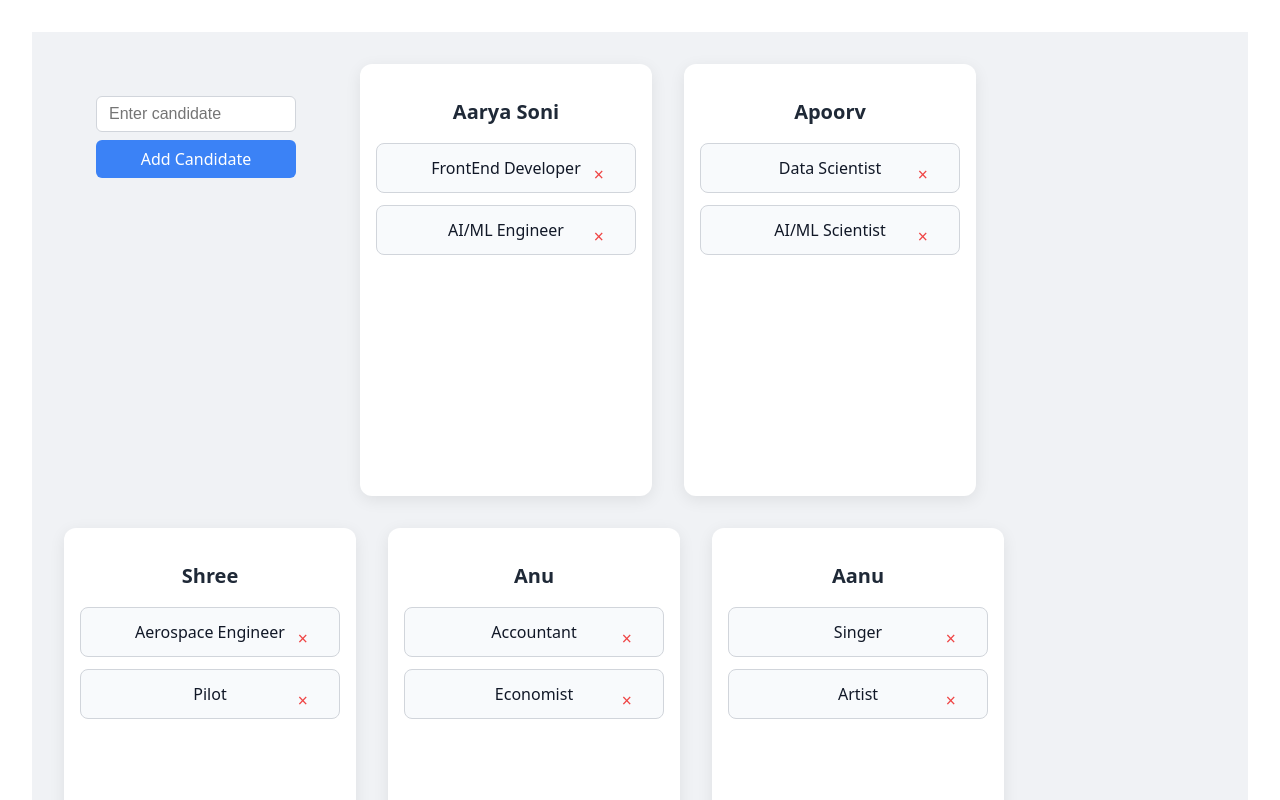
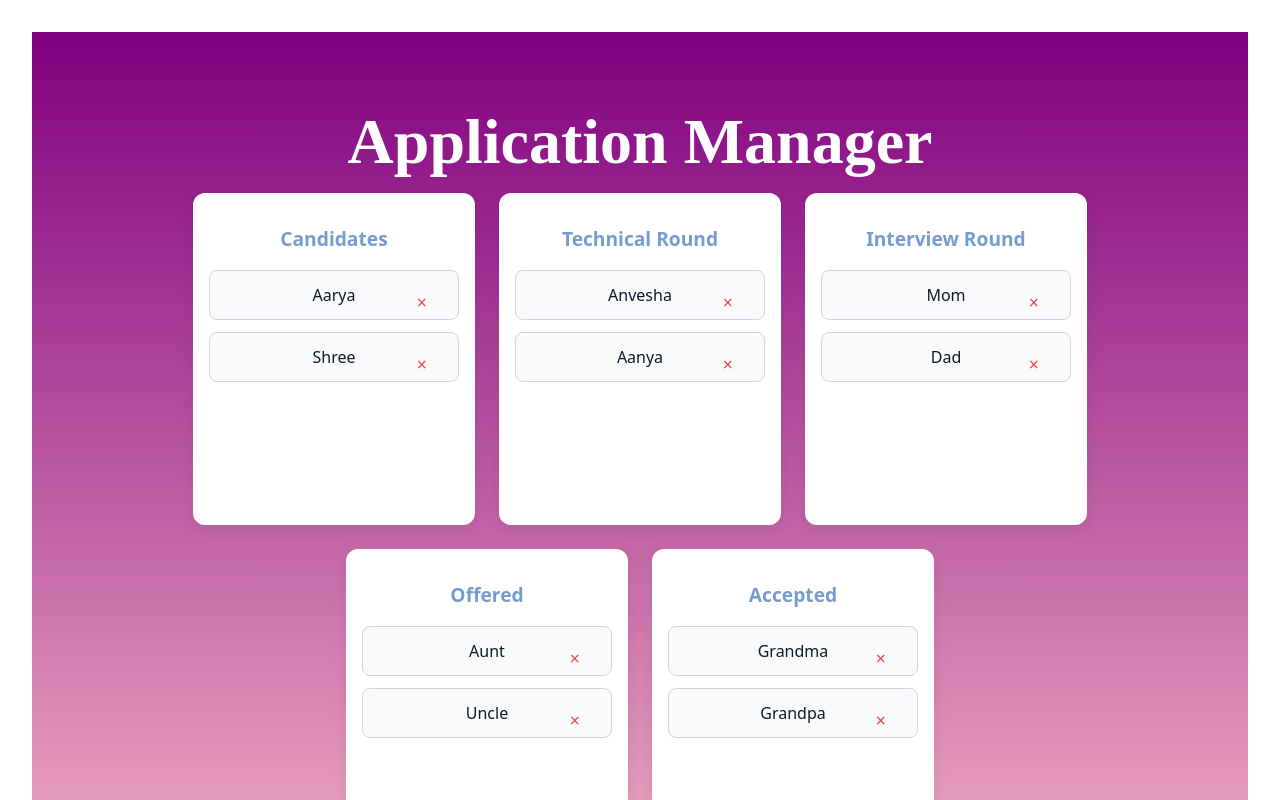
Before and after one commit to arrysoni/HireSphere, a React (Vite) app in the folder HireSphere/: page / in a window 1280 px wide. Shown: the top 800 px of the page. Built offline with nearby package versions, Linux system fonts and the light colour scheme.

Commit message:
Modified the Columns+CSS

```diff
--- a/HireSphere/src/App.jsx
+++ b/HireSphere/src/App.jsx
@@ -8,7 +8,9 @@ function App() {
   const [count, setCount] = useState(0)
 
   return (
-    <Board />
+    <div>
+      <Board />
+    </div>
   )
 }
 
--- a/HireSphere/src/components/KanbanBoard/Board.jsx
+++ b/HireSphere/src/components/KanbanBoard/Board.jsx
@@ -6,42 +6,42 @@ const Board = () => {
     const [columns, setColumns] = useState({
 
         candidates: {
-            name: "Aarya Soni",
+            name: "Candidates",
             items: [
-                {id: "1", content: "FrontEnd Developer"},
-                {id: "2", content: "AI/ML Engineer"}
+                {id: "1", content: "Aarya"},
+                {id: "2", content: "Shree"}
             ]
         },
 
         technical_round: {
-            name: "Apoorv",
+            name: "Technical Round",
             items: [
-                {id:"3", content: "Data Scientist"},
-                {id:"4", content: "AI/ML Scientist"}
+                {id:"3", content: "Anvesha"},
+                {id:"4", content: "Aanya"}
             ]
         },
 
         interview_round: {
-            name: "Shree",
+            name: "Interview Round",
             items: [
-                {id:"5", content: "Aerospace Engineer"},
-                {id:"6", content: "Pilot"}
+                {id:"5", content: "Mom"},
+                {id:"6", content: "Dad"}
             ]
         },
 
         offered: {
-            name: "Anu",
+            name: "Offered",
             items: [
-                {id:"7", content: "Accountant"},
-                {id:"8", content: "Economist"}
+                {id:"7", content: "Aunt"},
+                {id:"8", content: "Uncle"}
             ]
         },
 
         accepted: {
-            name: "Aanu",
+            name: "Accepted",
             items: [
-                {id:"9", content: "Singer"},
-                {id:"10", content: "Artist"}
+                {id:"9", content: "Grandma"},
+                {id:"10", content: "Grandpa"}
             ]
 
         }
@@ -113,17 +113,10 @@ const Board = () => {
     }
 
     return (
+        <div className="board-wrapper">
+          <h1 className="board-title">Application Manager</h1>
+
           <div className="board-container">
-          <div className="add-candidate">
-            <input
-              type="text"
-              placeholder="Enter candidate"
-              value={newCandidate}
-              onChange={(e) => setNewCandidate(e.target.value)}
-            />
-            <button onClick={addNewCandidate}>Add Candidate</button>
-          </div>
-
             {Object.entries(columns).map(([columnID, column]) => (
               <div
                 className="column"
@@ -131,7 +124,6 @@ const Board = () => {
                 onDragOver={handleDragOver}
                 onDrop={(e) => handleDrop(e, columnID)}
               >
-
                 <h2 className="column-title">{column.name}</h2>
                 {column.items.map((item) => (
                   <div
@@ -152,7 +144,19 @@ const Board = () => {
               </div>
             ))}
           </div>
+
+          <div className="add-candidate">
+            <input
+              type="text"
+              placeholder="Enter candidate"
+              value={newCandidate}
+              onChange={(e) => setNewCandidate(e.target.value)}
+            />
+            <button onClick={addNewCandidate}>Add Candidate</button>
+          </div>
+        </div>
       );
+
     }
 
 export default Board;
--- a/HireSphere/src/styles/Board.css
+++ b/HireSphere/src/styles/Board.css
@@ -1,42 +1,52 @@
-/* Main Board Container */
+/* New: Board Wrapper and Title */
+.board-wrapper {
+  display: flex;
+  flex-direction: column;
+  align-items: center;
+  padding: 2rem;
+  background-image: linear-gradient( purple, pink);
+  min-height: 100vh;
+}
+
+.board-title {
+  font-size: 4rem;
+  font-weight: bold;
+  font-family:'Times New Roman', Times, serif;
+  color: white;
+  margin-bottom: 1rem;
+}
+
+/* Updated: Board Container */
 .board-container {
   display: flex;
   flex-wrap: wrap;
-    justify-content: flex-start;
-    align-items: flex-start;
-    gap: 2rem;
-    padding: 2rem;
-    background-color: #f0f2f5;
-    min-height: 100vh;
+  justify-content: center;
+  gap: 1.5rem;
+  width: 100%;
+  margin-bottom: 2rem;
 }
 
-  /* Column Container */
+/* Same as before — keep these */
 .column {
-    background-color: #ffffff;
+  background-color: white;
   border-radius: 12px;
   padding: 1rem;
-    width: 260px;
-    min-height: 400px;
+  width: 250px;
+  min-height: 300px;
   box-shadow: 0 4px 16px rgba(0, 0, 0, 0.08);
   display: flex;
   flex-direction: column;
   transition: transform 0.2s;
 }
 
-  .column:hover {
-    transform: translateY(-2px);
-  }
-
-  /* Column Title */
 .column-title {
-    font-size: 1.25rem;
+  font-size: 1.2rem;
   font-weight: 700;
   text-align: center;
   margin-bottom: 1rem;
-    color: #1f2937;
+  color: #769bd0;
 }
 
-  /* Individual Card */
 .item-card {
   background-color: #f8fafc;
   border: 1px solid #d1d5db;
@@ -55,7 +65,6 @@
   transform: scale(1.02);
 }
 
-  /* Remove Button */
 .remove-btn {
   position: absolute;
   right: 10px;
@@ -72,13 +81,12 @@
   color: #b91c1c;
 }
 
-  /* Add Candidate Section */
+/* Updated: Add Candidate section at bottom center */
 .add-candidate {
   display: flex;
-    flex-direction: column;
   gap: 0.5rem;
-    margin: 2rem;
-    max-width: 200px;
+  flex-wrap: wrap;
+  justify-content: center;
 }
 
 .add-candidate input {
@@ -88,11 +96,12 @@
   font-size: 1rem;
   background-color: #ffffff;
   color: #111827;
+  width: 200px;
 }
 
 .add-candidate button {
-    padding: 0.5rem 0.75rem;
-    background-color: #3b82f6;
+  padding: 0.5rem 1rem;
+  background-color: #769bd0;
   border: none;
   border-radius: 6px;
   color: white;
@@ -103,5 +112,5 @@
 }
 
 .add-candidate button:hover {
-    background-color: #2563eb;
+  background-color: pink;
 }
```
Lines whose indentation alone changed are shown as unchanged.
